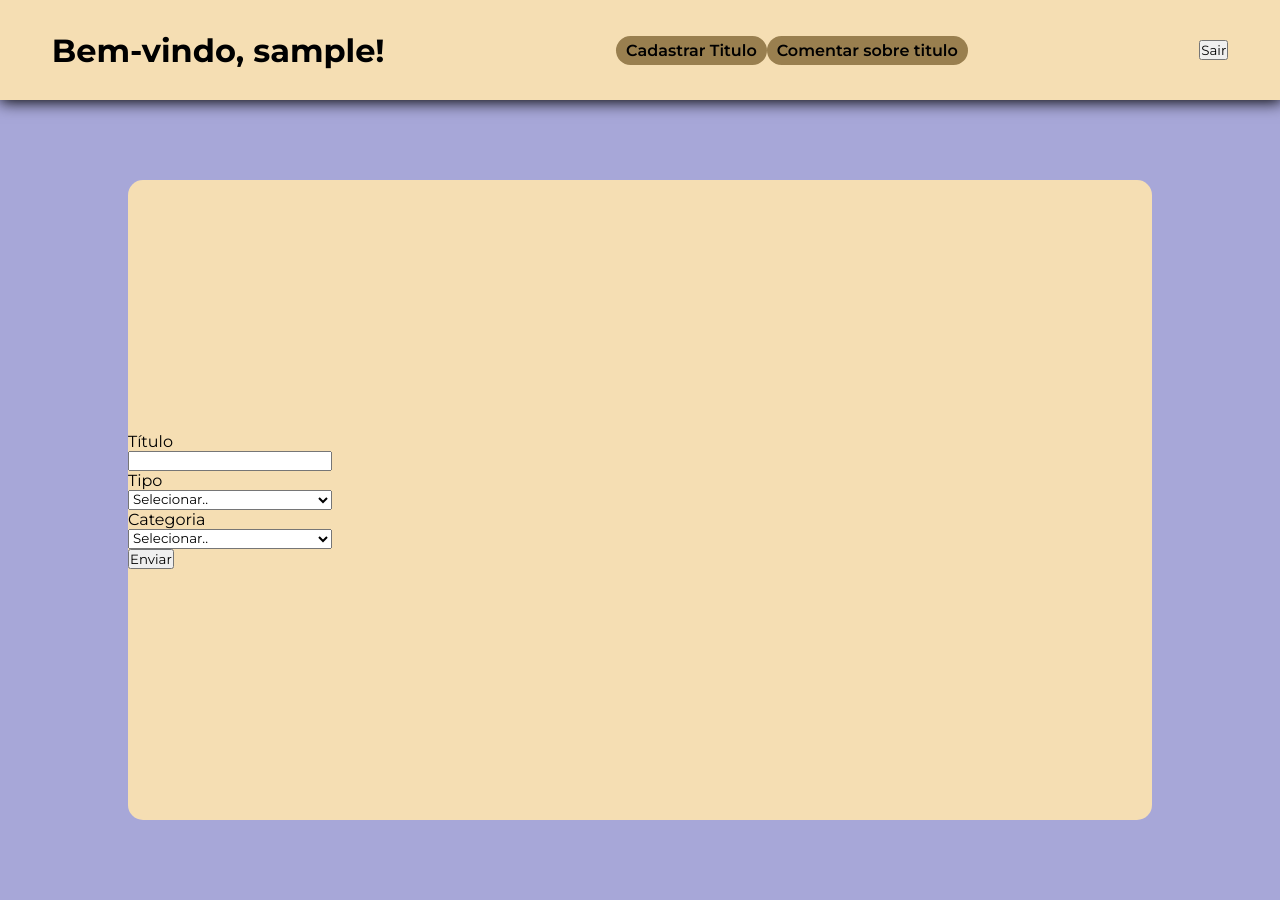
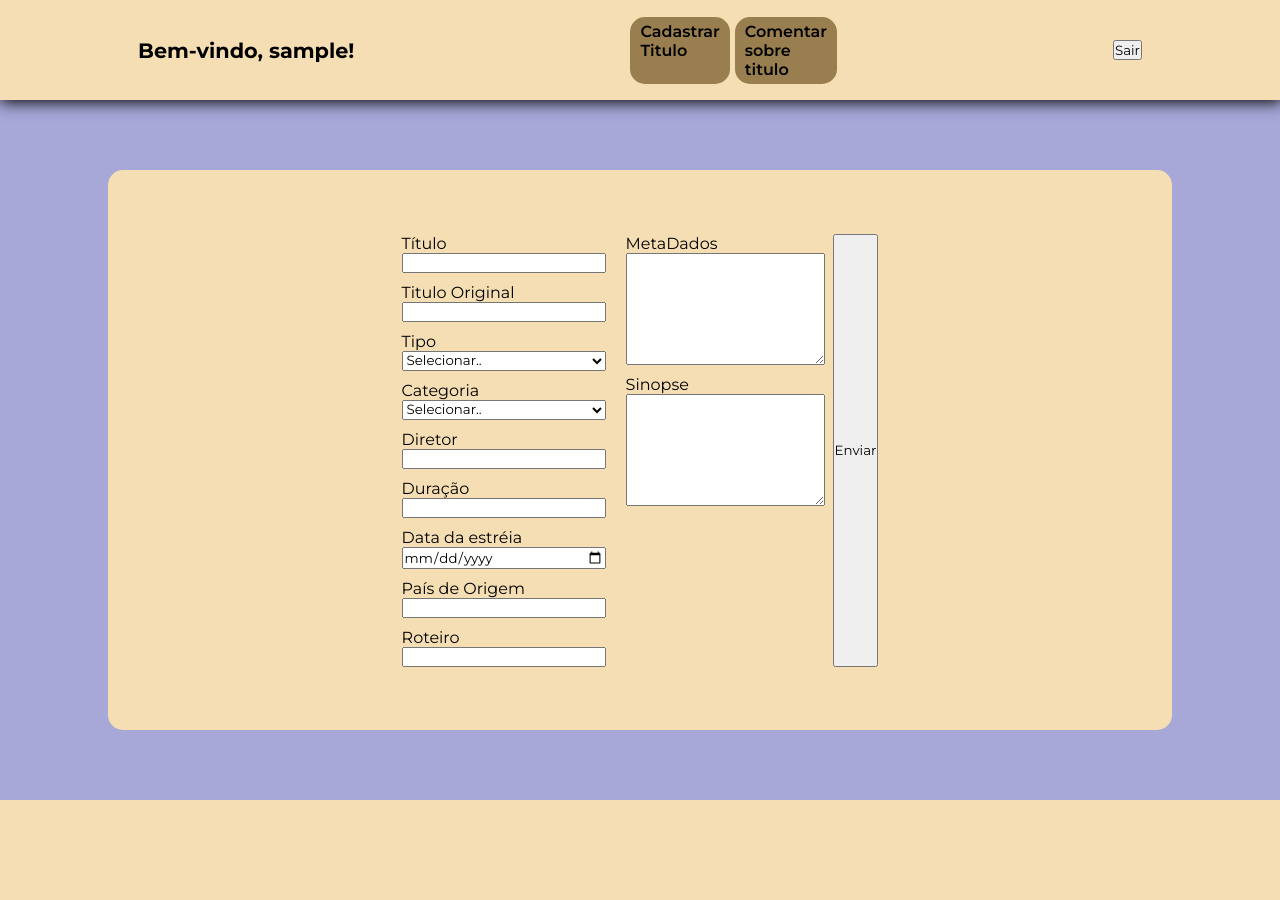
Before and after one commit to MatheusFireRed/HeTalkSheTalk, a PHP site: page /cadastroTitulos.php in a window 1280 px wide. After the commit the page ends 800 px from the top, so only its background shows below. Run offline with PHP 8.4, Linux system fonts and the light colour scheme; the visitor is signed in with stand-in values (Sample User, id 1).

Commit message:
Adicionados novos inputs para cadastro de titulos
Foram adicionados inputs no formulário HTMLpara capturar mais informações sobre os títulos.

```diff
--- a/cadastroTitulos.php
+++ b/cadastroTitulos.php
@@ -9,12 +9,16 @@ if (!isset($_SESSION['user_id'])) {
 header("Cache-Control: no-store, no-cache, must-revalidate, max-age=0");
 header("Pragma: no-cache");
 header("Expires: Thu, 19 Nov 1981 08:52:00 GMT");
+
+
+$tituloDaPagina = 'Area de Criação';
+
 ?>
 
 <!DOCTYPE html>
 <html>
 <head>
-    <title>Área Restrita</title>
+    <title><?php echo $tituloDaPagina ?></title>
 
     <link rel="stylesheet" href="style/styleCadastroTitulo.css">
 </head>
@@ -23,16 +27,16 @@ header("Expires: Thu, 19 Nov 1981 08:52:00 GMT");
     <header>
 
         <div class="box-saudacao">
-            <h1>Bem-vindo, <?php echo htmlspecialchars($_SESSION['username']); ?>!</h1>
+            <h1 class="saudacao">Bem-vindo, <?php echo htmlspecialchars($_SESSION['username']); ?>!</h1>
         </div>
 
         <div class="box-menu">
             <ul class="menu">
                <li>
-                    <a href="cadastroTitulos.php">Cadastrar Titulo</a>
+                    <a href="cadastroTitulos.php">Cadastrar <br> Titulo</a>
                </li>
                <li>
-                    <a href="#">Comentar sobre titulo</a>
+                    <a href="#">Comentar <br> sobre <br> titulo</a>
                </li>
             </ul>
         </div>
@@ -44,10 +48,18 @@ header("Expires: Thu, 19 Nov 1981 08:52:00 GMT");
     <main>
 
         <div class="card">
+
             <form action="php/DB/incluirTitulo.php" method="POST">
+
+                <div class="coluna">
                     <div class="label-input">
                         <label for="titulo">Título</label>
                         <input type="text" name="titulo" id="titulo">
+                    </div>
+
+                    <div class="label-input">
+                        <label for="titulo-original">Titulo Original</label>
+                        <input type="text" name="titulo-original" id="titulo-original">
                     </div>
 
                     <div class="label-input">
@@ -58,6 +70,7 @@ header("Expires: Thu, 19 Nov 1981 08:52:00 GMT");
                             <option value="filme">Filme</option>
                             <option value="anime">Anime</option>
                             <option value="documentario">Documentário</option>
+                            <option value="reality-show">Reality Show</option>
                         </select>
                     </div>
 
@@ -72,8 +85,46 @@ header("Expires: Thu, 19 Nov 1981 08:52:00 GMT");
                         </select>
                     </div>
 
+                    <div class="label-input">
+                        <label for="diretor">Diretor</label>
+                        <input type="text" id="diretor" name="diretor">
+                    </div>
+
+                    <div class="label-input">
+                        <label for="durecao">Duração</label>
+                        <input type="text" id="duracao" name="durecao">
+                    </div>
+
+                    <div class="label-input">
+                        <label for="data-estreia">Data da estréia</label>
+                        <input type="date" name="data-estreia" id="data-estreia">
+                    </div>
+
+                    <div class="label-input">
+                        <label for="pais-origem">País de Origem</label>
+                        <input type="text" id="pais-origem" name="pais-origem">
+                    </div>
+
+                    <div class="label-input">
+                        <label for="roteiro">Roteiro</label>
+                        <input type="text" name="roteiro" id="roteiro">
+                    </div>
+                </div>
+
+                <div class="coluna">
+                    <div class="label-input">
+                        <label for="meta-dados">MetaDados</label>
+                        <textarea name="meta-dados" id="meta-dados"></textarea>
+                    </div>
+
+                    <div class="label-input">
+                        <label for="sinopse">Sinopse</label>
+                        <textarea name="sinopse" id="sinopse"></textarea>
+                    </div>
+                </div>
                 <button type="submit">Enviar</button>
             </form>
+
         </div>
 
     </main>
--- a/style/styleCadastroTitulo.css
+++ b/style/styleCadastroTitulo.css
@@ -16,7 +16,7 @@
 
 body{
     width: 100vw;
-    height: 100vh;
+    height: 700px;
     background-color: var(--cor-body);
 }
 
@@ -30,13 +30,17 @@ header{
     height: 100px;
     background-color: var(--cor-do-card);
     justify-content: space-around;
-    gap: 10%;
     box-shadow: 1px 1px 15px 1px black;
+}
+
+.saudacao{
+    font-size: 1.3rem;
 }
 
 .menu{
     list-style: none;
     display: flex;
+    gap: 5px;
 }
 
 .menu li{
@@ -66,8 +70,30 @@ main{
 .card{
     width: 80%;
     height: 80%;
+    padding: 0 20px;
     background-color: var(--cor-do-card);
     border-radius: 15px;
+    display: flex;
+    flex-direction: column;
+    justify-content: center;
+    gap: 20px;
+}
+
+form{
+    display: flex;
+    gap:20px;
+}
+
+.coluna{
+    display: flex;
+    flex-direction: column;
+    gap: 10px;
+}
+
+form textarea{
+    width: 100%;
+    height: 100px;
+    padding: 5px;
 }
 
 .label-input{
```
Also changed, not shown: html/falhaLogin.html (+13 -0 lines), php/DB/incluirTitulo.php (+45 -4 lines). Lines whose indentation alone changed are shown as unchanged.
